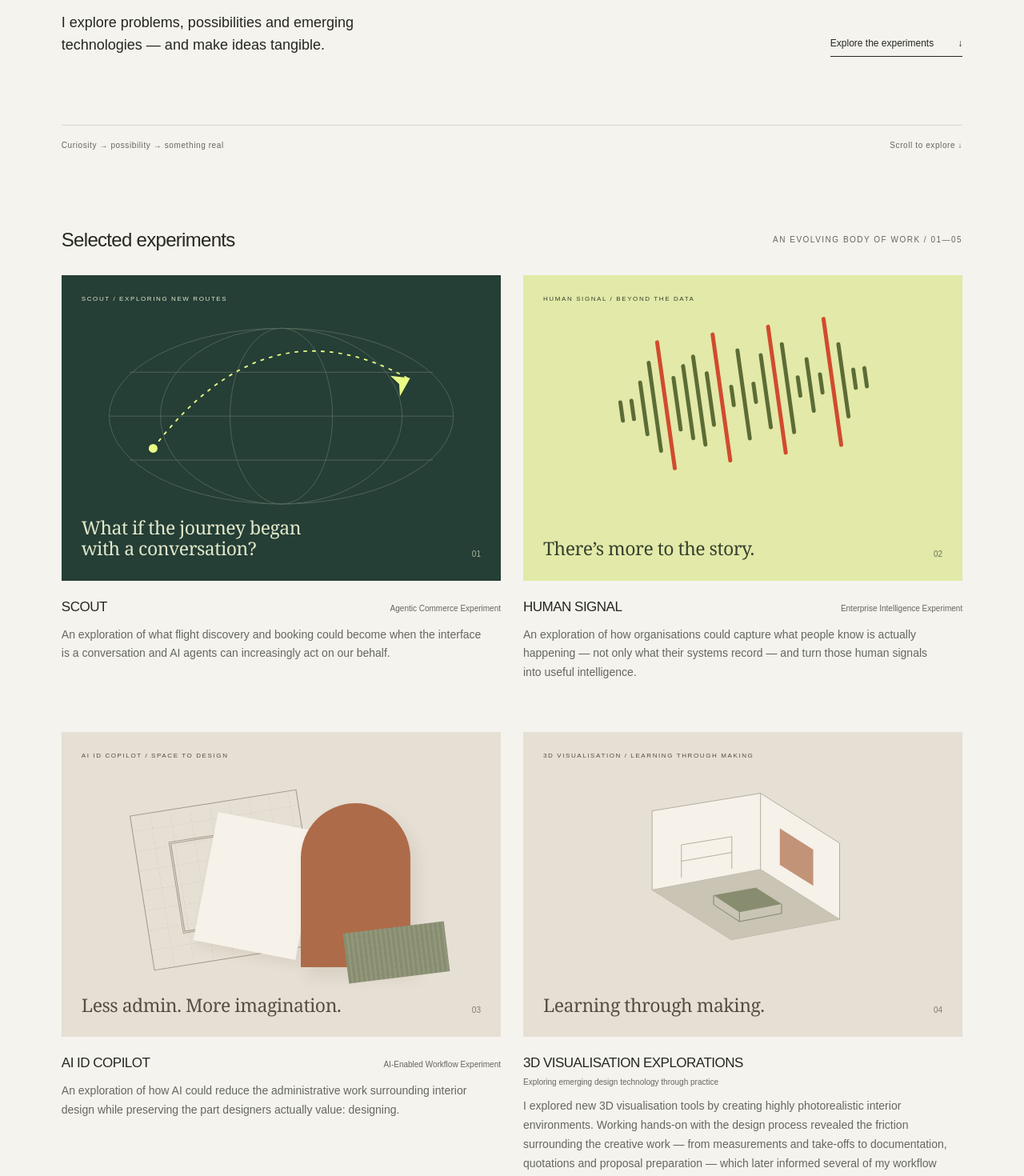
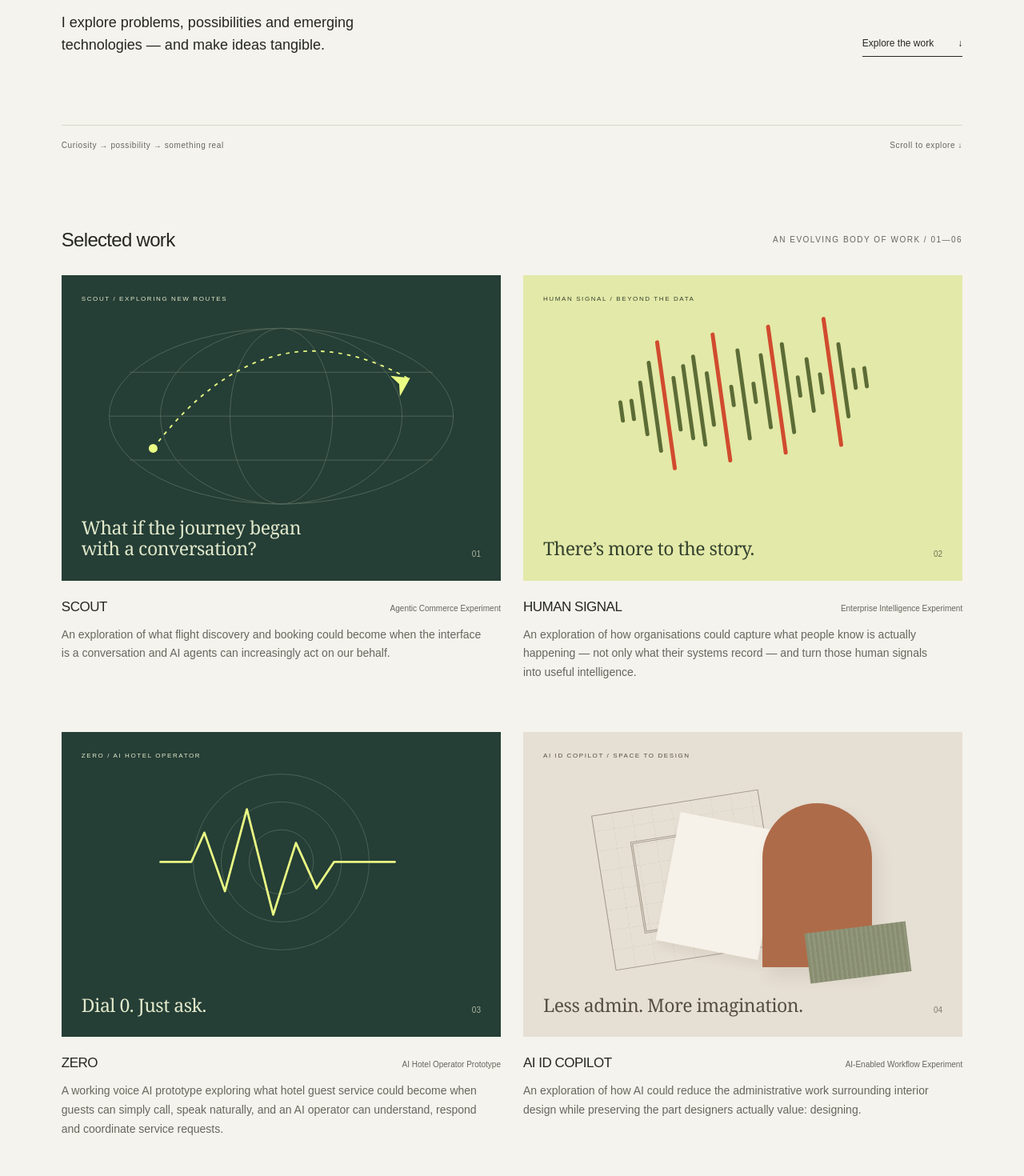
Before and after one commit to fredwongstudio/fredwongstudio.github.io, a plain HTML site: page index.html in a window 1280 px wide. Shown: the part 553-2023 px from the top of the page at 80% size. Drawn offline with Linux system fonts and the light colour scheme.

Commit message:
Add ZERO to selected work

```diff
--- a/index.html
+++ b/index.html
@@ -5,7 +5,7 @@
   <meta name="viewport" content="width=device-width, initial-scale=1">
   <meta name="theme-color" content="#f4f3ed">
   <title>Fred Wong Innovation Studio — I make ideas come alive.</title>
-  <meta name="description" content="An independent innovation studio. Exploring problems, possibilities and emerging technologies through tangible experiments.">
+  <meta name="description" content="An independent innovation studio. Exploring problems, possibilities and emerging technologies through prototypes, explorations and tangible ideas.">
   <meta property="og:title" content="Fred Wong Innovation Studio — I make ideas come alive.">
   <meta property="og:description" content="Problems, possibilities, emerging technologies. A space for exploring what could exist and making it tangible.">
   <meta property="og:type" content="website">
@@ -16,17 +16,17 @@
   <a class="skip-link" href="#main">Skip to content</a>
   <header class="site-header wrap">
     <a class="wordmark" href="#" aria-label="Fred Wong Innovation Studio home">FRED WONG<span>INNOVATION STUDIO<span class="brand-dot" aria-hidden="true"></span></span></a>
-    <nav aria-label="Main navigation"><a href="#experiments">Experiments</a><a href="#studio">The studio</a><a href="#contact">Let’s talk <span aria-hidden="true">↗</span></a></nav>
+    <nav aria-label="Main navigation"><a href="#experiments">Work</a><a href="#studio">The studio</a><a href="#contact">Let’s talk <span aria-hidden="true">↗</span></a></nav>
   </header>
   <main id="main">
     <section class="hero wrap" aria-labelledby="hero-title">
       <div class="eyebrow"><span class="small-dot"></span> An independent innovation studio</div>
       <h1 id="hero-title">I make ideas<br>come <span class="alive">alive<svg viewBox="0 0 450 30" aria-hidden="true"><path d="M5 22 Q190 -2 442 12"/></svg></span><span class="orange">.</span></h1>
-      <div class="hero-bottom"><p>I explore problems, possibilities and emerging technologies — and make ideas tangible.</p><a class="text-link" href="#experiments">Explore the experiments <span aria-hidden="true">↓</span></a></div>
+      <div class="hero-bottom"><p>I explore problems, possibilities and emerging technologies — and make ideas tangible.</p><a class="text-link" href="#experiments">Explore the work <span aria-hidden="true">↓</span></a></div>
       <div class="hero-note" aria-hidden="true"><span>Curiosity → possibility → something real</span><span>Scroll to explore ↓</span></div>
     </section>
     <section class="experiments wrap" id="experiments" aria-labelledby="experiments-title">
-      <div class="section-heading"><h2 id="experiments-title">Selected experiments</h2><span class="eyebrow">An evolving body of work / 01—05</span></div>
+      <div class="section-heading"><h2 id="experiments-title">Selected work</h2><span class="eyebrow">An evolving body of work / 01—06</span></div>
       <div class="project-grid">
         <article class="project" id="scout">
           <div class="art scout-art" aria-hidden="true"><div class="art-label">SCOUT / EXPLORING NEW ROUTES</div><svg viewBox="0 0 600 350"><g fill="none" stroke="currentColor" opacity=".24"><ellipse cx="300" cy="180" rx="235" ry="120"/><ellipse cx="300" cy="180" rx="165" ry="120"/><ellipse cx="300" cy="180" rx="70" ry="120"/><path d="M65 180h470M93 120h414M93 240h414"/></g><path d="M125 224 Q280 20 474 129" fill="none" stroke="#eafc84" stroke-width="2" stroke-dasharray="5 7"/><circle cx="125" cy="224" r="6" fill="#eafc84"/><path d="m476 128-27-3 12 11 1 17z" fill="#eafc84"/></svg><div class="art-caption">What if the journey began<br>with a conversation?</div><span class="art-number">01</span></div>
@@ -36,12 +36,16 @@
           <div class="art signal-art" aria-hidden="true"><div class="art-label">HUMAN SIGNAL / BEYOND THE DATA</div><div class="signal-field"><i></i><i></i><i></i><i></i><i></i><i></i><i></i><i></i><i></i><i></i><i></i><i></i><i></i><i></i><i></i><i></i><i></i><i></i><i></i><i></i><i></i><i></i><i></i></div><div class="art-caption">There’s more to the story.</div><span class="art-number">02</span></div>
           <div class="project-heading"><h3><a class="project-link" href="https://fredwongstudio.com/humansignal/">HUMAN SIGNAL</a></h3><span>Enterprise Intelligence Experiment</span></div><p>An exploration of how organisations could capture what people know is actually happening — not only what their systems record — and turn those human signals into useful intelligence.</p>
         </article>
+        <article class="project" id="zero">
+          <div class="art scout-art" aria-hidden="true"><div class="art-label">ZERO / AI HOTEL OPERATOR</div><svg viewBox="0 0 600 350"><g fill="none" stroke="currentColor" opacity=".22"><circle cx="300" cy="165" r="120"/><circle cx="300" cy="165" r="82"/><circle cx="300" cy="165" r="44"/></g><path d="M135 165h42l18-40 28 80 30-112 36 144 31-98 28 62 24-36h83" fill="none" stroke="#eafc84" stroke-width="3" stroke-linecap="round" stroke-linejoin="round"/></svg><div class="art-caption">Dial 0. Just ask.</div><span class="art-number">03</span></div>
+          <div class="project-heading"><h3><a class="project-link" href="https://fredwongstudio.com/zero/">ZERO</a></h3><span>AI Hotel Operator Prototype</span></div><p>A working voice AI prototype exploring what hotel guest service could become when guests can simply call, speak naturally, and an AI operator can understand, respond and coordinate service requests.</p>
+        </article>
         <article class="project" id="ai-id-copilot">
-          <div class="art design-art" aria-hidden="true"><div class="art-label">AI ID COPILOT / SPACE TO DESIGN</div><div class="design-composition"><div class="plan"><span></span></div><div class="swatch"></div><div class="arch"></div><div class="material"></div></div><div class="art-caption">Less admin. More imagination.</div><span class="art-number">03</span></div>
+          <div class="art design-art" aria-hidden="true"><div class="art-label">AI ID COPILOT / SPACE TO DESIGN</div><div class="design-composition"><div class="plan"><span></span></div><div class="swatch"></div><div class="arch"></div><div class="material"></div></div><div class="art-caption">Less admin. More imagination.</div><span class="art-number">04</span></div>
           <div class="project-heading"><h3><a class="project-link" href="https://fredwongstudio.com/ID-Copilot/">AI ID COPILOT</a></h3><span>AI-Enabled Workflow Experiment</span></div><p>An exploration of how AI could reduce the administrative work surrounding interior design while preserving the part designers actually value: designing.</p>
         </article>
         <article class="project" id="visualisation-explorations">
-          <div class="art design-art spatial-art" aria-hidden="true"><div class="art-label">3D VISUALISATION / LEARNING THROUGH MAKING</div><svg viewBox="0 0 600 350" fill="none"><path d="M145 220V85L330 55L465 140V270L280 305Z" fill="#f6f1e9" stroke="#9f9788"/><path d="M145 220L330 185L465 270M330 55V185" stroke="#9f9788"/><path d="M145 220L280 305L465 270L330 185Z" fill="#c9c4b4"/><path d="M363 115L420 151V213L363 177Z" fill="#ae6b49" opacity=".7"/><path d="M195 199V143L281 129V184M195 171L281 156" stroke="#9f9788"/><path d="M250 229L322 216L366 244L294 258Z" fill="#888d70"/><path d="M250 229V245L294 274L366 260V244M294 258V274" stroke="#667052"/></svg><div class="art-caption">Learning through making.</div><span class="art-number">04</span></div>
+          <div class="art design-art spatial-art" aria-hidden="true"><div class="art-label">3D VISUALISATION / LEARNING THROUGH MAKING</div><svg viewBox="0 0 600 350" fill="none"><path d="M145 220V85L330 55L465 140V270L280 305Z" fill="#f6f1e9" stroke="#9f9788"/><path d="M145 220L330 185L465 270M330 55V185" stroke="#9f9788"/><path d="M145 220L280 305L465 270L330 185Z" fill="#c9c4b4"/><path d="M363 115L420 151V213L363 177Z" fill="#ae6b49" opacity=".7"/><path d="M195 199V143L281 129V184M195 171L281 156" stroke="#9f9788"/><path d="M250 229L322 216L366 244L294 258Z" fill="#888d70"/><path d="M250 229V245L294 274L366 260V244M294 258V274" stroke="#667052"/></svg><div class="art-caption">Learning through making.</div><span class="art-number">05</span></div>
           <div class="project-heading"><h3>3D VISUALISATION EXPLORATIONS</h3><span>Exploring emerging design technology through practice</span></div><p>I explored new 3D visualisation tools by creating highly photorealistic interior environments. Working hands-on with the design process revealed the friction surrounding the creative work — from measurements and take-offs to documentation, quotations and proposal preparation — which later informed several of my workflow experiments.</p>
           <ul class="tool-links" aria-label="3D visualisation explorations">
             <li><a href="https://fredwongstudio.com/3dspatial2rm/">2-Room Exploration <span aria-hidden="true">↗</span></a></li>
@@ -49,7 +53,7 @@
           </ul>
         </article>
         <article class="project" id="digital-workflow-tools">
-          <div class="art workflow-art" aria-hidden="true"><div class="art-label">DIGITAL WORKFLOW TOOLS / FINDING THE FLOW</div><div class="workflow-composition"><div class="loose-lines"><i></i><i></i><i></i><i></i><i></i></div><span class="flow-arrow">→</span><div class="ordered-lines"><i></i><i></i><i></i><i></i><i></i></div></div><div class="art-caption">A little less friction.</div><span class="art-number">05</span></div>
+          <div class="art workflow-art" aria-hidden="true"><div class="art-label">DIGITAL WORKFLOW TOOLS / FINDING THE FLOW</div><div class="workflow-composition"><div class="loose-lines"><i></i><i></i><i></i><i></i><i></i></div><span class="flow-arrow">→</span><div class="ordered-lines"><i></i><i></i><i></i><i></i><i></i></div></div><div class="art-caption">A little less friction.</div><span class="art-number">06</span></div>
           <div class="project-heading"><h3>DIGITAL WORKFLOW TOOLS</h3><span>Workflow Experiments</span></div><p>A collection of practical tools exploring how repetitive, fragmented and manual work can be made dramatically simpler.</p>
           <ul class="tool-links" aria-label="Digital workflow prototypes">
             <li><a href="https://fredwongstudio.com/floorplancalculator/">Floor Plan Take-off <span aria-hidden="true">↗</span></a></li>
```
